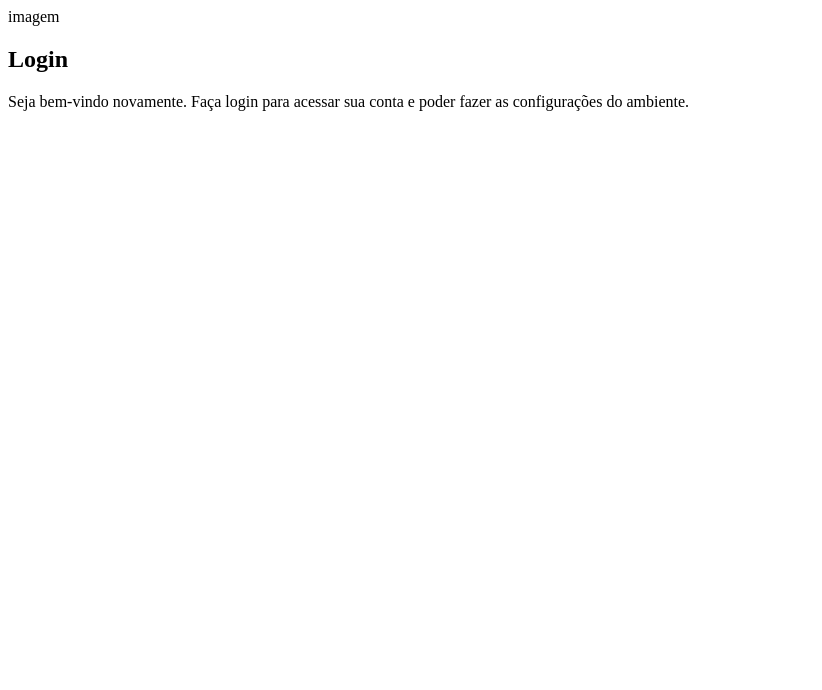
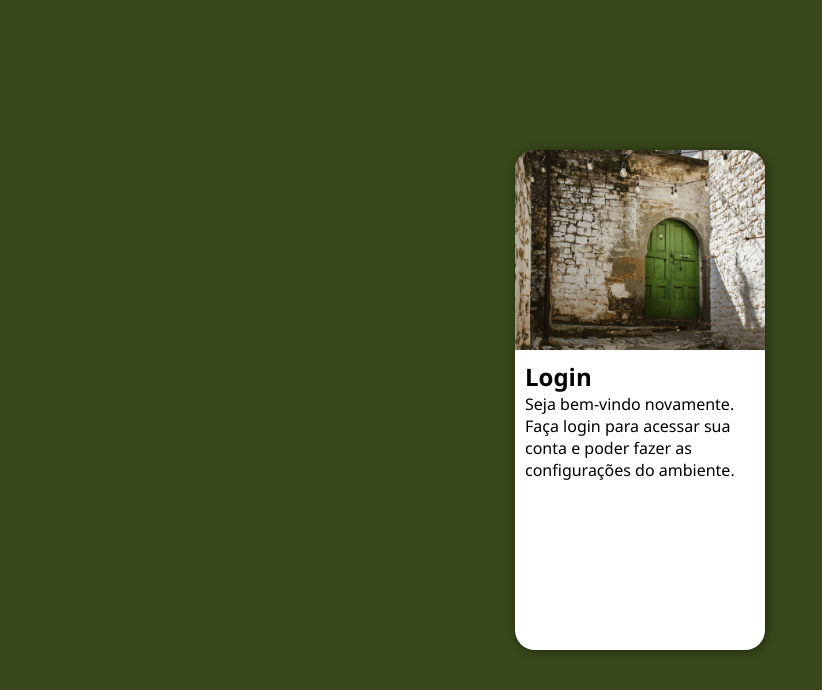
Before and after one commit to userwhoinc/projeto-login, a plain HTML site: page index.html in a window 1280 px wide. Shown: the whole page, without its empty margins (0-822 px from the left). Drawn offline with Linux system fonts and the light colour scheme.

Commit message:
atualização

```diff
--- a/estilos/style.css
+++ b/estilos/style.css
@@ -2,7 +2,60 @@
 
 
 /* PALETA DE CORES
-    amarelo queimado #E3AC6B
-    marrom #813300
-    verde #392F0D
+    1-amarelo - queimado #E3AC6B
+    2-marrom - #532201
+    3-verde - #392F0D
 */
+
+:root {
+    --cor1: #E3AC6B;
+    --cor2: #532201;
+    --cor3: #392F0D;
+    --cor4: #38481A;
+}
+* {
+    margin: 0%;
+    padding: 0%;
+    font-family: 'Segoe UI', Tahoma, Geneva, Verdana, sans-serif;
+    box-sizing: border-box;
+}
+body, html {
+    background-color: var(--cor4);
+    height: 100vh;
+    width: 100vw;
+}
+
+main {
+    position: relative;
+   width: 100vw;
+   height: 100vh;
+}
+
+div {
+    display: block;
+}
+
+section#login {
+    position: absolute;
+    top: 50%;
+    left: 50%;
+    transform: translate(-50%, -50%);
+    overflow: hidden; /* esconde fora da borda */
+
+    background-color: white;
+    width: 250px;
+    height: 500px;
+    border-radius: 20px;
+    box-shadow: 1px 1px 10px rgba(0, 0, 0, 0.445);
+}
+
+section#login > div#imagem {
+    background: var(--cor3) url(../imagens/portaverde.jpeg.jpg) no-repeat;
+    background-position: right center;
+    height: 200px;
+    background-size: cover;
+}
+section#login > div#form {
+    padding: 10px;
+
+}
--- a/index.html
+++ b/index.html
@@ -10,17 +10,16 @@
     <main>
         <section id="login">
             <div id="imagem">
-        imagem
+        <!-- IMAGEM -->
             </div>
             <div id="form">
         <h1>Login</h1>
         <p> Seja bem-vindo novamente. Faça login para acessar sua conta e poder fazer as configurações do ambiente.</p>
         <form action="login.php" method="post">
 
-        </form>
-            </div>
-
-        </section>
+         </form>
+       </div>
+      </section>
     </main>
 </body>
 </html>
```
Also changed, not shown: imagens/portaverde.jpeg.jpg (added).
